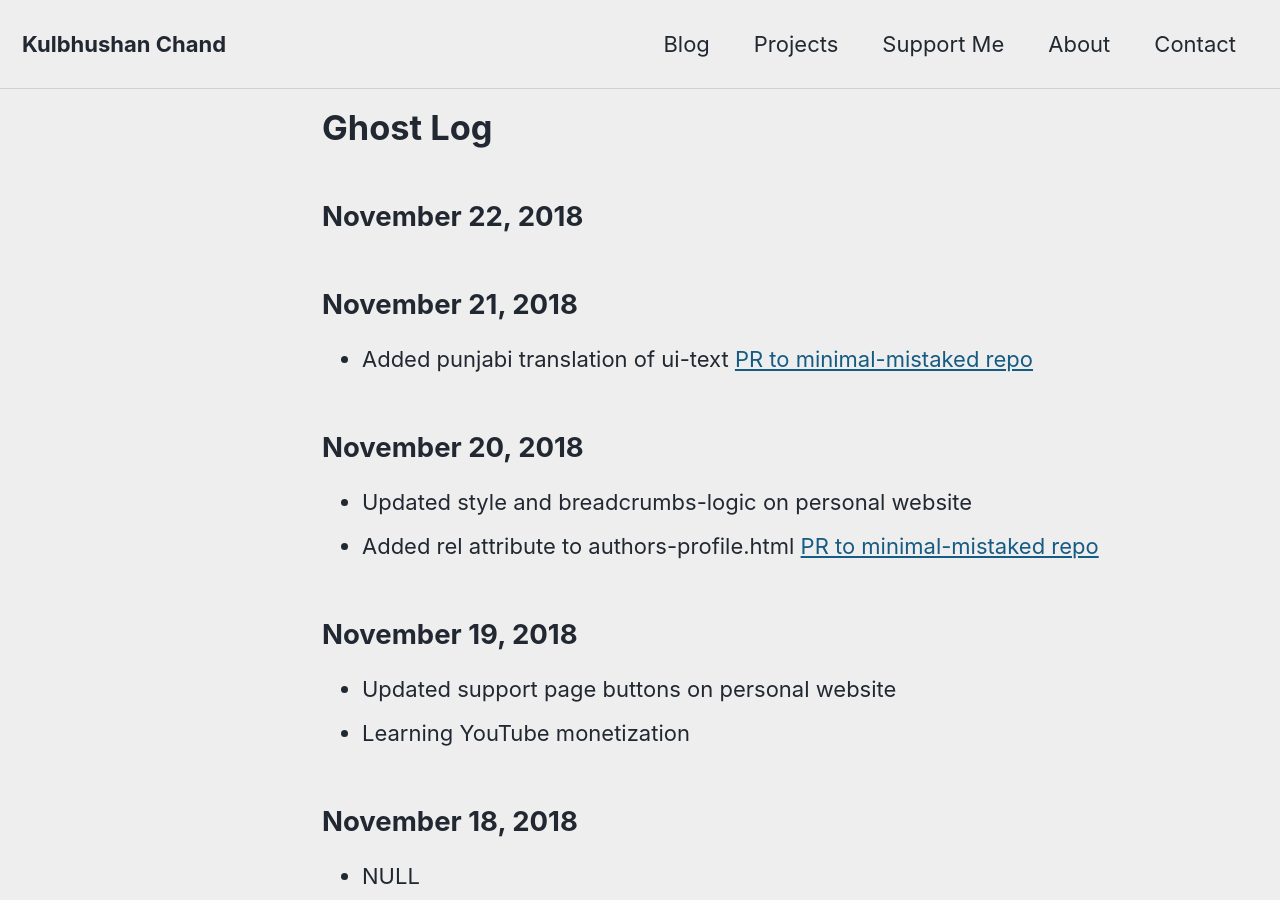
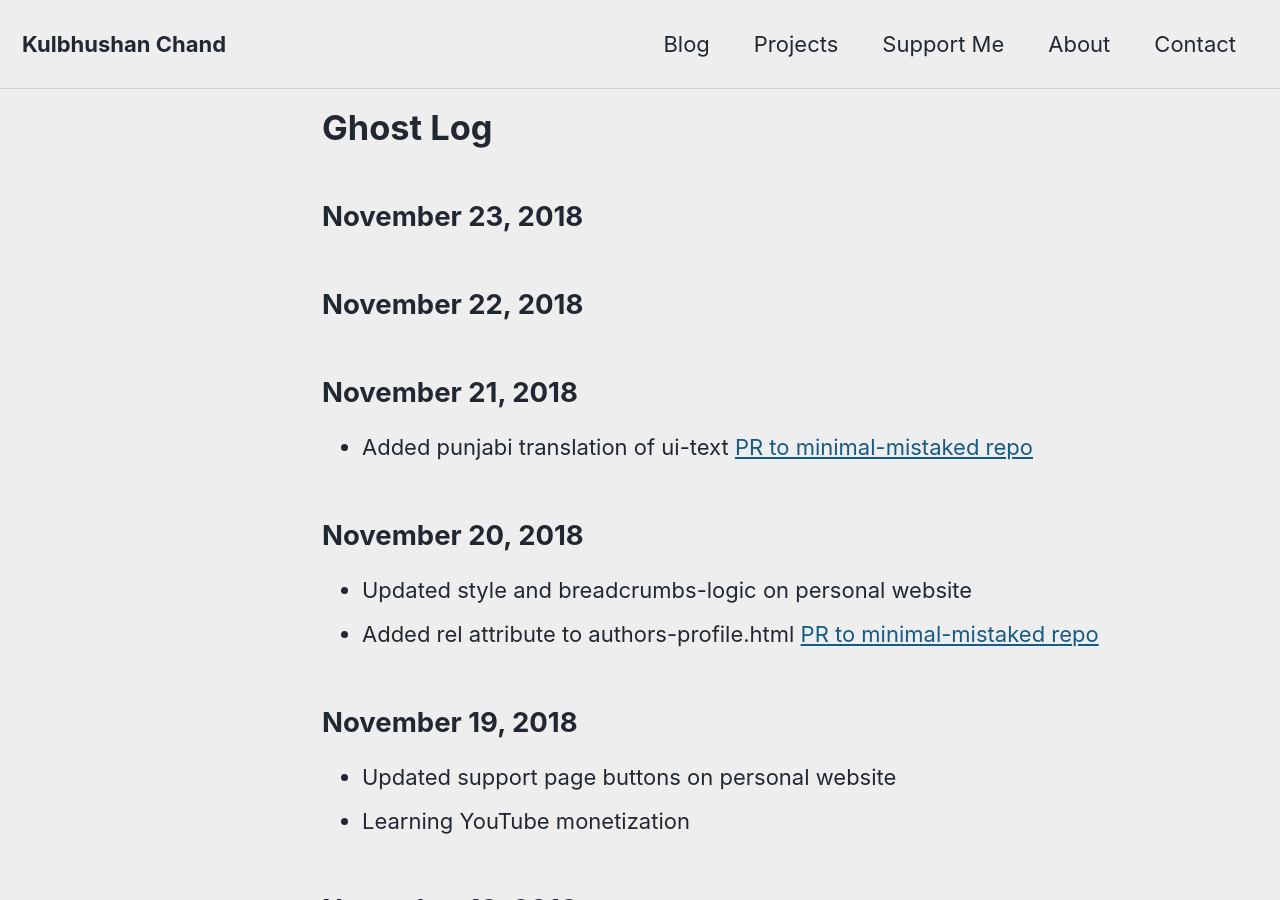
Before and after one commit to kulbhushanchand/kulbhushanchand.github.io-v2, a Jekyll site: the page built from _pages/main/log.md, in a window 1280 px wide and 900 px high. Built offline with Jekyll 4.4.1, drawn with Linux system fonts in a browser that asks for light colours; cached includes are drawn as plain includes.

Commit message:
Update log.md

```diff
--- a/_pages/main/log.md
+++ b/_pages/main/log.md
@@ -16,6 +16,9 @@ toc: false
 
 
 {% assign dateFormat = '%B %d, %Y' %}
+
+## {{ "2018-11-23" | date: dateFormat }}
+
 
 ## {{ "2018-11-22" | date: dateFormat }}
 
```
